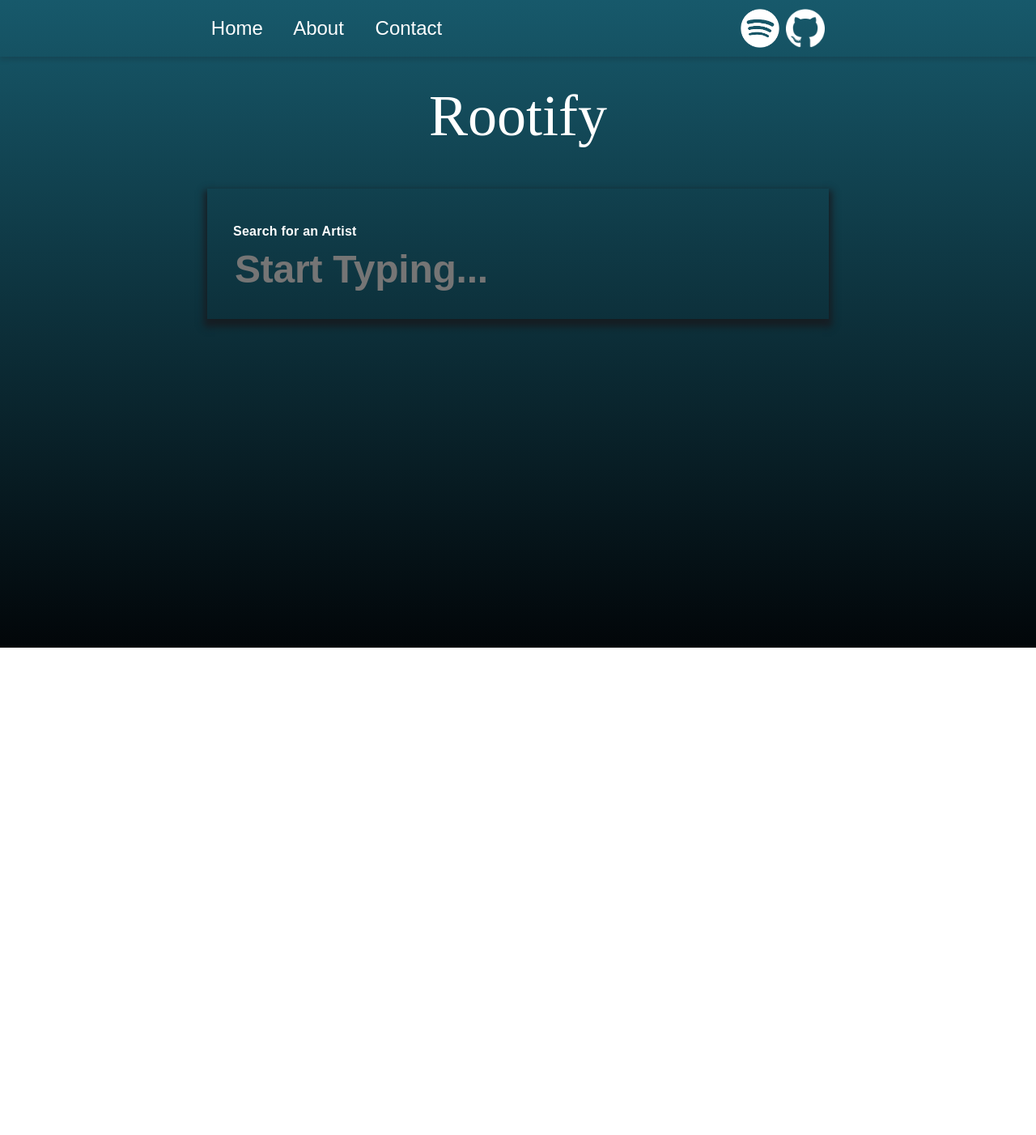
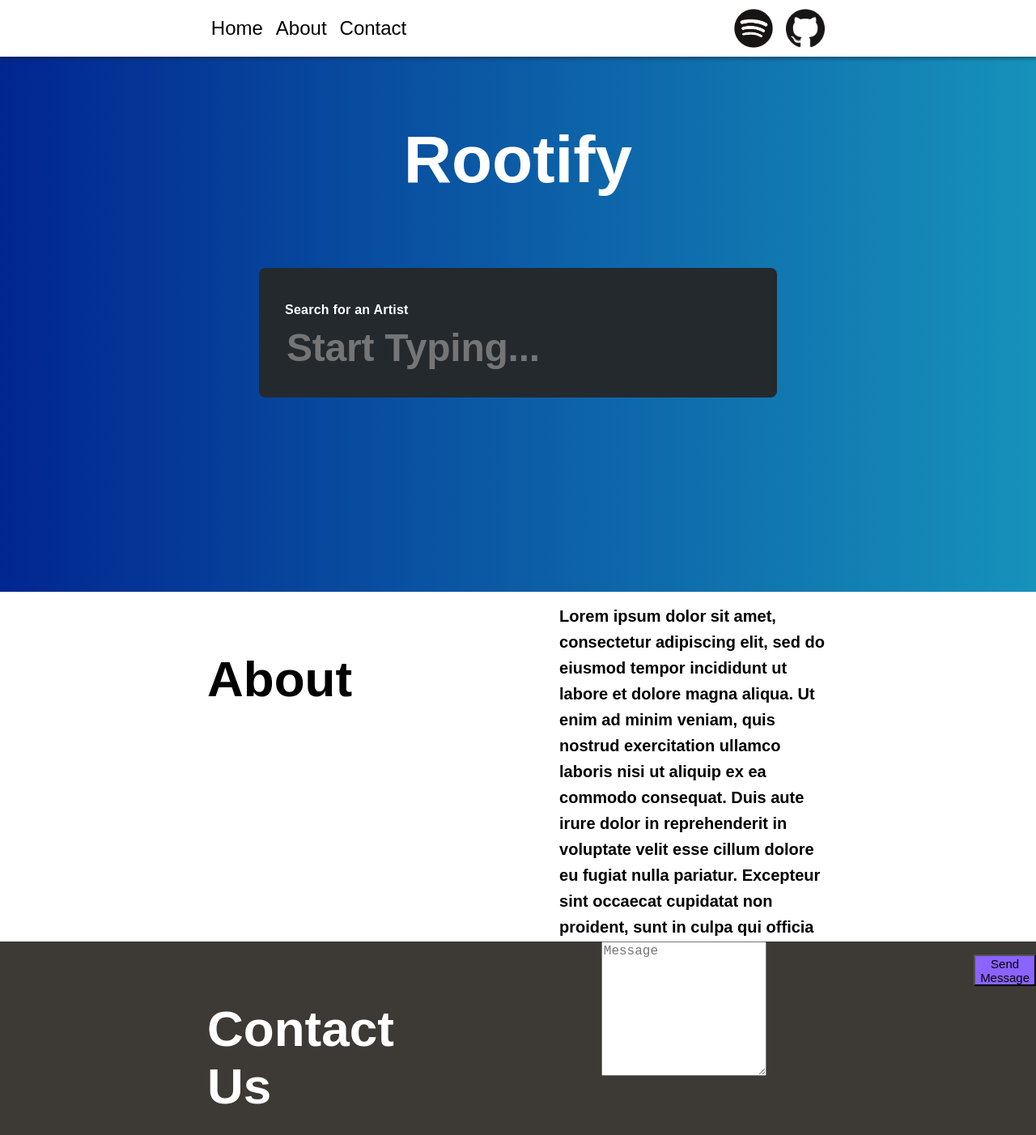
Before and after one commit to tinphan001/Rootify, a React (Create React App) app: page / in a window 1280 px wide. Shown: the top 1402 px of the page at 81% size. Before the commit the page ends 800 px from the top, so only its background shows below. Built offline with nearby package versions, Linux system fonts and the light colour scheme.

Commit message:
finishing up front end, need to just fix send Message Button

```diff
--- a/package.json
+++ b/package.json
@@ -6,6 +6,8 @@
     "react": "^16.2.0",
     "react-dom": "^16.2.0",
     "react-emotion": "^9.0.2",
+    "react-router": "^4.2.0",
+    "react-router-dom": "^4.2.2",
     "react-scripts": "1.1.1",
     "styled-components": "^3.1.6"
   },
--- a/src/App.js
+++ b/src/App.js
@@ -1,14 +1,39 @@
 import React, { Component } from 'react';
+import { BrowserRouter as Router, Route, Link } from 'react-router-dom'
 import LandingPage from '../src/Components/LandingPage'
+import AboutPage from '../src/Components/About'
 
-class App extends Component {
+class Home extends Component {
   render() {
     return (
-      <div className="App">
+      <div className="Home">
         <LandingPage/>
       </div>
     );
   }
 }
 
+class About extends Component {
+  render() {
+    return (
+      <div className="About">
+        <About/>
+      </div>
+    );
+  }
+}
+
+class App extends Component {
+  render() {
+    return (
+      <Router>
+        <div>
+          <Route exact path="/" component={Home} />
+          <Route exact path="/About" component={AboutPage} />
+        </div>
+      </Router>
+    );
+  }
+}
+
 export default App;
--- /dev/null
+++ b/src/Components/About.js
@@ -0,0 +1,47 @@
+import React, { Component } from 'react'
+import styled from 'styled-components'
+import Banner from './Banner'
+import SearchBox from './SearchBox'
+import { Link } from 'react-router-dom'
+import './styled/ignoreLink.css'
+
+const Container = styled.div`
+  background-color: white;
+  height: 27rem;
+  display:flex
+  justify: column;
+  min-height: 27rem;
+`
+
+const Intro = styled.h1`
+  font-size: 62px;
+  font-family: "Montserrat", sans-serif;
+  font-weight: 1200;
+  display: flex;
+  color: black;
+  margin-left: 20%;
+  margin-top: 4.5rem;
+`
+
+const AboutDetail = styled.h1`
+  font-size: 20px;
+  margin-left: 20%;
+  margin-right: 20%;
+  font-family: "Montserrat", sans-serif;
+  display: flex;
+  color: black;
+  line-height:2rem;
+`
+
+class AboutSection extends Component {
+  render() {
+    return (
+      <Container>
+        <Intro>About</Intro>
+        <AboutDetail> Lorem ipsum dolor sit amet, consectetur adipiscing elit, sed do eiusmod tempor incididunt ut labore et dolore magna aliqua. Ut enim ad minim veniam, quis nostrud exercitation ullamco laboris nisi ut aliquip ex ea commodo consequat. Duis aute irure dolor in reprehenderit in voluptate velit esse cillum dolore eu fugiat nulla pariatur. Excepteur sint occaecat cupidatat non proident, sunt in culpa qui officia deserunt mollit anim id est laborum. </AboutDetail>
+      </Container>
+    );
+  }
+}
+
+export default AboutSection
--- a/src/Components/Banner.js
+++ b/src/Components/Banner.js
@@ -1,26 +1,31 @@
 import React, { Component } from 'react'
 import styled from 'styled-components'
-import githubIcon from '../Components/Logo/GitHub-Mark-Light-120px-plus.png'
-import spotifyIcon from '../Components/Logo/Spotify_Icon_RGB_White.png'
+import githubIcon from '../Components/Logo/GitHub-Mark-120px-plus.png'
+import spotifyIcon from '../Components/Logo/Spotify_Icon_RGB_Black.png'
+import { Link } from 'react-router-dom'
+import './styled/ignoreLinkWithMargin.css'
 
 const Section = styled.div`
-  z-index: 1000;
-  box-shadow: 0 4px 6px 0 rgba(23, 28, 33, 0.2);
+  box-shadow: 0 3px 4px 0 rgba(23, 28, 33, 0.4);
   display: flex;
   align-items: center;
   flex-direction: row;
   padding: 0.5rem;
+  background-color: white;
+  overflow: hidden;
+
 `
 const Shortcut = styled.h1`
   font-family: "Montserrat", sans-serif;
   font-weight: 300;
-  color: white;
+  color: black;
   display: flex;
   margin-left: 20%;
   word-spacing: 2rem;
   font-size: 1.5rem;
   margin-top:0.8rem;
   margin-bottom:0.8rem;
+  justify-content: space-around;
 `
 
 const GithubIcon = styled.img`
@@ -31,8 +36,13 @@ const GithubIcon = styled.img`
 const SpotifyIcon = styled.img`
   display: flex;
   width: 3rem;
+  margin-right: 1rem;
+`
+
+const LeftFlexBox = styled.div`
+  display: flex;
+  width: 3rem;
   margin-left:auto;
-  margin-right: 0.5rem;
 `
 
 const RightFlexBox = styled.div`
@@ -41,17 +51,19 @@ const RightFlexBox = styled.div`
   background-color: red;
 `
 
+
 class banner extends Component {
   render() {
     return (
       <Section>
-        <Shortcut>
-          Home
-          About
-          Contact
+        <Shortcut >
+          <Link to="/" className="ignoreLinkWithMargin">Home</Link>
+          <Link to="/About" className="ignoreLinkWithMargin">About</Link>
+          <Link to="/Contact" className="ignoreLinkWithMargin">Contact</Link>
         </Shortcut>
-        <SpotifyIcon src={spotifyIcon} />
-        <GithubIcon src={githubIcon} />
+        <LeftFlexBox/>
+        <a href="https://www.spotify.com"><SpotifyIcon src={spotifyIcon} /></a>
+        <a href="https://github.com/tinphan001/Rootify"><GithubIcon src={githubIcon} /></a>
         <RightFlexBox />
     </Section>
     );
--- /dev/null
+++ b/src/Components/Contact.js
@@ -0,0 +1,70 @@
+import React, { Component } from 'react'
+import styled from 'styled-components'
+import Banner from './Banner'
+import SearchBox from './SearchBox'
+import { Link } from 'react-router-dom'
+import './styled/ignoreLink.css'
+
+const Container = styled.div`
+  background-color: #3d3935;
+  height: 30rem;
+  display:flex
+  justify: column;
+  min-height: 30rem;
+`
+
+const Intro = styled.h1`
+  font-size: 62px;
+  font-family: "Montserrat", sans-serif;
+  font-weight: 1200;
+  display: flex;
+  color: white;
+  margin-left: 20%;
+  margin-top: 4.5rem;
+`
+
+const ContactText = styled.h1`
+  font-size: 20px;
+  margin-left: 20%;
+  margin-right: 20%;
+  font-family: "Montserrat", sans-serif;
+  display: flex;
+  color: white;
+  line-height:2rem;
+  margin-bottom:5rem;
+`
+
+const ContactBox = styled.textarea`
+  display:flex;
+  margin-left:20%;
+  width: 60%;
+  height: 10rem;
+  font-size:1rem;
+`
+
+const SendMessageButton = styled.button`
+  margin-top:1rem;
+  display:flex;
+  margin-left:20%;
+  margin-bottom:4.5rem;
+  background-color: #8c63ff;
+  background-image: none;
+  height:8%;
+  width:8%;
+  font-size:15px;
+
+`
+
+class ContactSection extends Component {
+  render() {
+    return (
+      <Container>
+        <Intro>Contact Us</Intro>
+        <ContactBox placeholder="Message"></ContactBox>
+        <SendMessageButton type="submit">Send Message</SendMessageButton>
+      </Container>
+    );
+  }
+}
+
+export default ContactSection
--- a/src/Components/LandingPage.js
+++ b/src/Components/LandingPage.js
@@ -2,36 +2,42 @@ import React, { Component } from 'react'
 import styled from 'styled-components'
 import Banner from './Banner'
 import SearchBox from './SearchBox'
+import { Link } from 'react-router-dom'
+import './styled/ignoreLink.css'
+import AboutSection from './About'
+import ContactSection from './Contact'
 
 const Container = styled.div`
-  background-image: linear-gradient(rgb(23, 89, 107),rgb(2, 6, 9));
-  position: fixed;
-  min-width: 100%;
-  min-height: 100%;
+  background-image: linear-gradient(to left, rgb(22, 146, 187), rgb(1, 38, 144));
   display: flex;
   flex-direction: column;
+  overflow: auto;
 `
 
 const Intro = styled.h1`
-  font-size: 72px;
-  font-family: 'Righteous', cursive;
-  font-weight: normal;
+  font-size: 82px;
+  font-family: "Montserrat", sans-serif;
+  font-weight: 1200;
   display: flex;
   color: white;
   margin-left: 20%;
   margin-right: 20%;
-  margin-top: 2rem;
+  margin-top: 5rem;
   justify-content: center;
+
 `
-
 
 class LandingPage extends Component {
   render() {
     return (
       <Container>
         <Banner/>
-        <Intro>Rootify</Intro>
+        <Intro>
+          <Link to="/" className="ignoreLink">Rootify</Link>
+        </Intro>
         <SearchBox/>
+        <AboutSection/>
+        <ContactSection/>
       </Container>
     );
   }
--- a/src/Components/SearchBox.js
+++ b/src/Components/SearchBox.js
@@ -3,10 +3,12 @@ import styled from 'styled-components'
 
 const InputBox = styled.div`
   position: relative;
-  box-shadow: 0 6px 8px 4px rgba(23, 28, 33, 0.9);
   padding: 32px 0;
-  margin: 20%;
-  margin-top: 0rem;
+  margin: 25%;
+  margin-top: 2rem;
+  margin-bottom: 15rem;
+  background-color: #24292e;
+  border-radius: 0.5rem;
 `
 
 const ContentSpacing = styled.div`
--- /dev/null
+++ b/src/Components/styled/ignoreLink.css
@@ -0,0 +1,5 @@
+.ignoreLink {
+    color: inherit;
+    text-decoration: none;
+    display: flex;
+}
--- /dev/null
+++ b/src/Components/styled/ignoreLinkWithMargin.css
@@ -0,0 +1,6 @@
+.ignoreLinkWithMargin {
+    color: inherit;
+    text-decoration: none;
+    display: flex;
+    margin-right: 1rem;
+}
```
Also changed, not shown: src/temp.js (added, +22 -0 lines), src/Components/Logo/GitHub-Mark-120px-plus.png (added), 1 other file (tests, documents, lock files or other folders).
